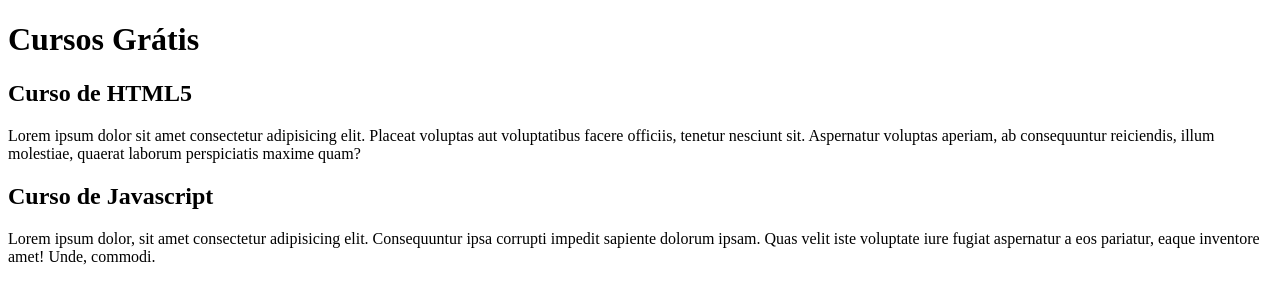
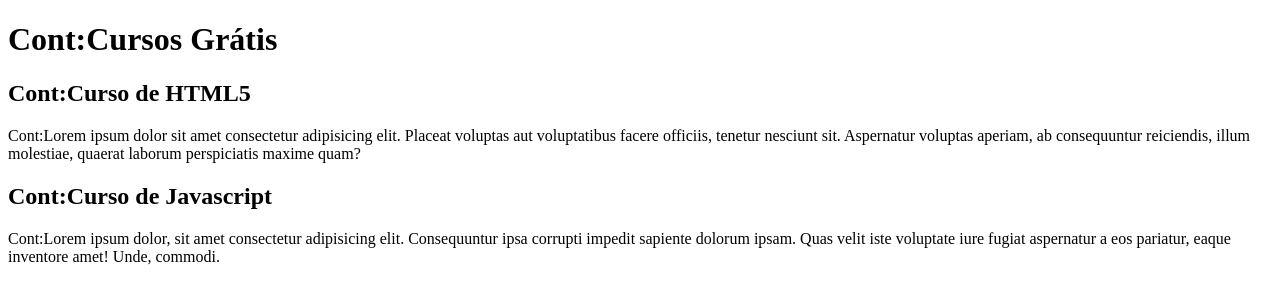
Before and after one commit to CintiaPizzatto/projeto-site, a plain HTML site: page index.html in a window 1280 px wide. Drawn offline with Linux system fonts and the light colour scheme.

Commit message:
incluí a palavra cont:

```diff
--- a/index.html
+++ b/index.html
@@ -4,20 +4,20 @@
     <meta charset="UTF-8">
     <meta http-equiv="X-UA-Compatible" content="IE=edge">
     <meta name="viewport" content="width=device-width, initial-scale=1.0">
-    <title>Título do site</title>
+    <title>Cont:Título do site</title>
 </head>
 <body>
     <main>
         <header>
-            <h1>Cursos Grátis</h1>
+            <h1>Cont:Cursos Grátis</h1>
         </header>
         <article>
-            <h2>Curso de HTML5</h2>
-            <p>Lorem ipsum dolor sit amet consectetur adipisicing elit. Placeat voluptas aut voluptatibus facere officiis, tenetur nesciunt sit. Aspernatur voluptas aperiam, ab consequuntur reiciendis, illum molestiae, quaerat laborum perspiciatis maxime quam?</p>
+            <h2>Cont:Curso de HTML5</h2>
+            <p>Cont:Lorem ipsum dolor sit amet consectetur adipisicing elit. Placeat voluptas aut voluptatibus facere officiis, tenetur nesciunt sit. Aspernatur voluptas aperiam, ab consequuntur reiciendis, illum molestiae, quaerat laborum perspiciatis maxime quam?</p>
         </article>
         <article>
-            <h2>Curso de Javascript</h2>
-            <p>Lorem ipsum dolor, sit amet consectetur adipisicing elit. Consequuntur ipsa corrupti impedit sapiente dolorum ipsam. Quas velit iste voluptate iure fugiat aspernatur a eos pariatur, eaque inventore amet! Unde, commodi.</p>
+            <h2>Cont:Curso de Javascript</h2>
+            <p>Cont:Lorem ipsum dolor, sit amet consectetur adipisicing elit. Consequuntur ipsa corrupti impedit sapiente dolorum ipsam. Quas velit iste voluptate iure fugiat aspernatur a eos pariatur, eaque inventore amet! Unde, commodi.</p>
         </article>
     </main>
 </body>
```
